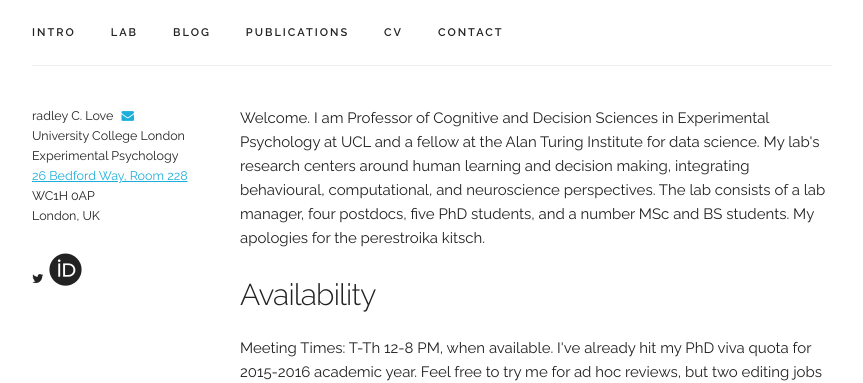
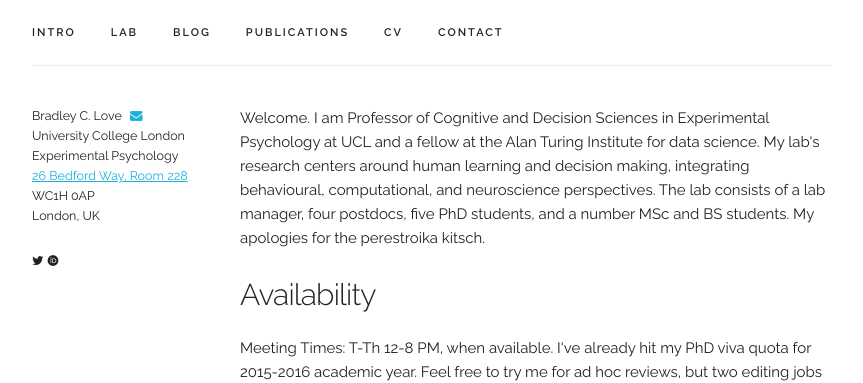
Before and after one commit to lovebc/lovebc.github.io, a Jekyll site: the page built from index.html, in a window 1280 px wide. Shown: the part 541-924 px from the top of the page, without its empty margins (208-1071 px from the left). Built offline with Jekyll 4.4.1, drawn with Linux system fonts in a browser that asks for light colours; nearby versions of some CDN libraries; some web fonts are replaced; comment, search, counter and statistics services are not loaded.

Commit message:
Update index.html

```diff
--- a/index.html
+++ b/index.html
@@ -78,16 +78,17 @@
   <div class="section intro">
       <div class="row">
         <div class="three columns address">
-            <p>radley C. Love <a href="mailto:&#98;&#46;&#108;&#111;&#118;&#101;&#64;&#117;&#99;&#108;&#46;&#97;&#99;&#46;&#117;&#107;"><i class="fa fa-envelope" aria-hidden="true" style = "padding-left: 0.5rem"></i></a><br>
+            <p>Bradley C. Love <a href="mailto:&#98;&#46;&#108;&#111;&#118;&#101;&#64;&#117;&#99;&#108;&#46;&#97;&#99;&#46;&#117;&#107;"><i class="fa fa-envelope" aria-hidden="true" style = "padding-left: 0.5rem"></i></a><br>
             University College London<br>
             Experimental Psychology<br>
             <a href="{{ site.baseurl}}/images/BradLoveOffice.jpg">26 Bedford Way, Room 228</a><br>
             WC1H 0AP<br>
             London, UK
             </p>
-            <i class="fa fa-twitter" aria-hidden="true"></i>
-            <i class="ai ai-orcid ai-3x"></i>
-
+            <div class = "social">
+              <i class="fa fa-twitter" aria-hidden="true"></i>
+              <i class="ai ai-orcid"></i>
+            </div>
 
 
 
```
